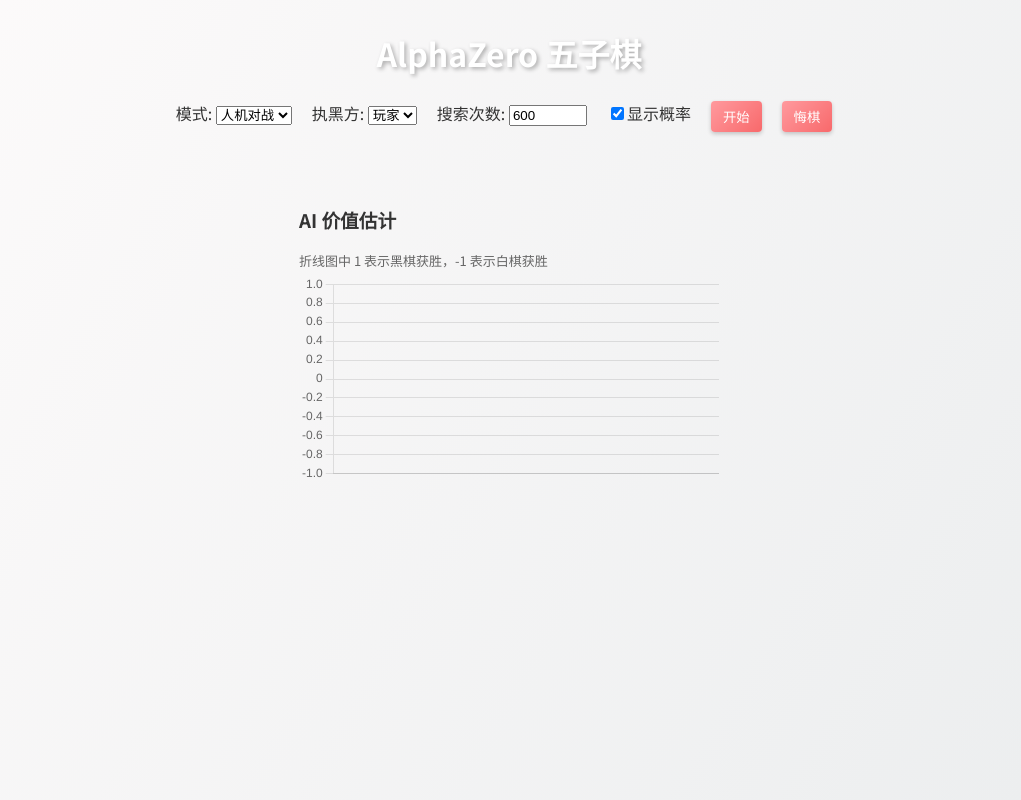
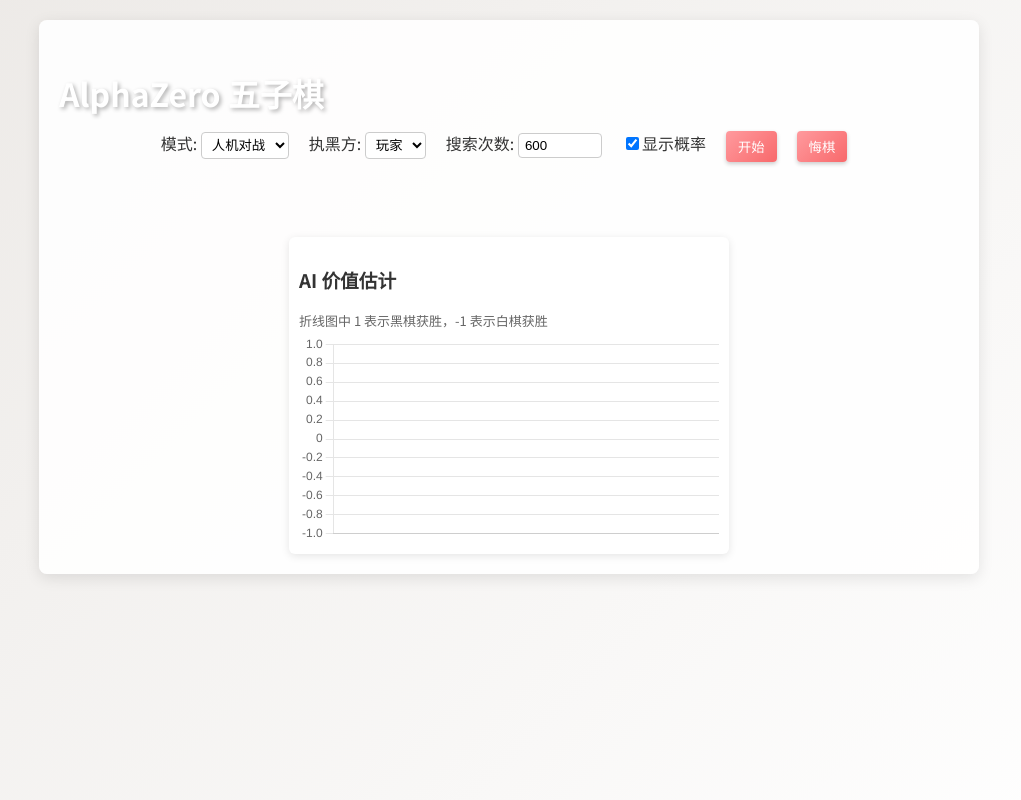
Before and after one commit to fg12345678901/alphazero_gomoku, a Flask app: page / in a window 1280 px wide. Shown: the whole page, without its empty margins (131-1152 px from the left). Run offline with Flask 3, Linux system fonts and the light colour scheme.

Commit message:
Improve web UI aesthetics

```diff
--- a/webapp/static/style.css
+++ b/webapp/static/style.css
@@ -1,6 +1,6 @@
 body {
     font-family: "Noto Sans SC", "Helvetica Neue", Arial, sans-serif;
-    background: linear-gradient(120deg, #fdfbfb 0%, #ebedee 100%);
+    background: linear-gradient(135deg, #ece9e6 0%, #ffffff 100%);
     color: #333;
     display: flex;
     flex-direction: column;
@@ -17,6 +17,16 @@ h1 {
     text-shadow: 2px 2px 4px rgba(0,0,0,0.3);
 }
 
+.app {
+    background: rgba(255, 255, 255, 0.9);
+    padding: 20px;
+    margin: 20px;
+    border-radius: 8px;
+    box-shadow: 0 4px 15px rgba(0,0,0,0.1);
+    max-width: 900px;
+    width: calc(100% - 40px);
+}
+
 
 .controls {
     margin: 15px 0;
@@ -24,6 +34,14 @@ h1 {
     flex-wrap: wrap;
     justify-content: center;
     gap: 10px;
+}
+
+.controls select,
+.controls input[type=number] {
+    padding: 4px 6px;
+    border: 1px solid #ccc;
+    border-radius: 4px;
+    background-color: #fff;
 }
 
 .controls label,
@@ -39,23 +57,26 @@ button {
     border-radius: 4px;
     cursor: pointer;
     box-shadow: 0 2px 4px rgba(0,0,0,0.2);
+    transition: background 0.2s ease, transform 0.1s ease;
 }
 
 button:hover {
     background: linear-gradient(135deg, #f96b7b 0%, #f4511e 100%);
+    transform: translateY(-2px);
 }
 
 #status {
     margin-top: 10px;
     color: #d33;
+    font-weight: bold;
 }
 
 table.board {
     border-collapse: collapse;
-    box-shadow: 0 4px 12px rgba(0,0,0,0.15);
+    box-shadow: 0 6px 18px rgba(0,0,0,0.2);
     background: linear-gradient(145deg, #f8efd5, #e0c48f);
     margin-bottom: 10px;
-    border-radius: 6px;
+    border-radius: 10px;
     overflow: hidden;
 }
 
@@ -76,6 +97,7 @@ th {
 td {
     cursor: pointer;
     background: #f5deb3;
+    transition: background 0.2s ease;
 }
 
 td:hover {
@@ -158,11 +180,16 @@ td.white .move-num { color: #000; }
     display: flex;
     flex-direction: column;
     align-items: center;
+    gap: 10px;
 }
 
 .chart-container {
     width: 420px;
     margin-top: 20px;
+    background: #fff;
+    padding: 10px;
+    border-radius: 6px;
+    box-shadow: 0 2px 8px rgba(0,0,0,0.1);
 }
 
 .note {
--- a/webapp/templates/index.html
+++ b/webapp/templates/index.html
@@ -2,11 +2,13 @@
 <html lang="zh">
 <head>
     <meta charset="UTF-8">
+    <meta name="viewport" content="width=device-width, initial-scale=1.0">
     <title>AlphaZero 五子棋</title>
     <link href="https://fonts.googleapis.com/css2?family=Noto+Sans+SC:wght@400;700&display=swap" rel="stylesheet">
     <link rel="stylesheet" href="{{ url_for('static', filename='style.css') }}">
 </head>
 <body>
+<div class="app">
 <h1>AlphaZero 五子棋</h1>
 <div class="controls">
     <label>模式:
@@ -234,5 +236,6 @@ function resetPage() {
 
 initChart();
 </script>
+</div>
 </body>
 </html>
```
